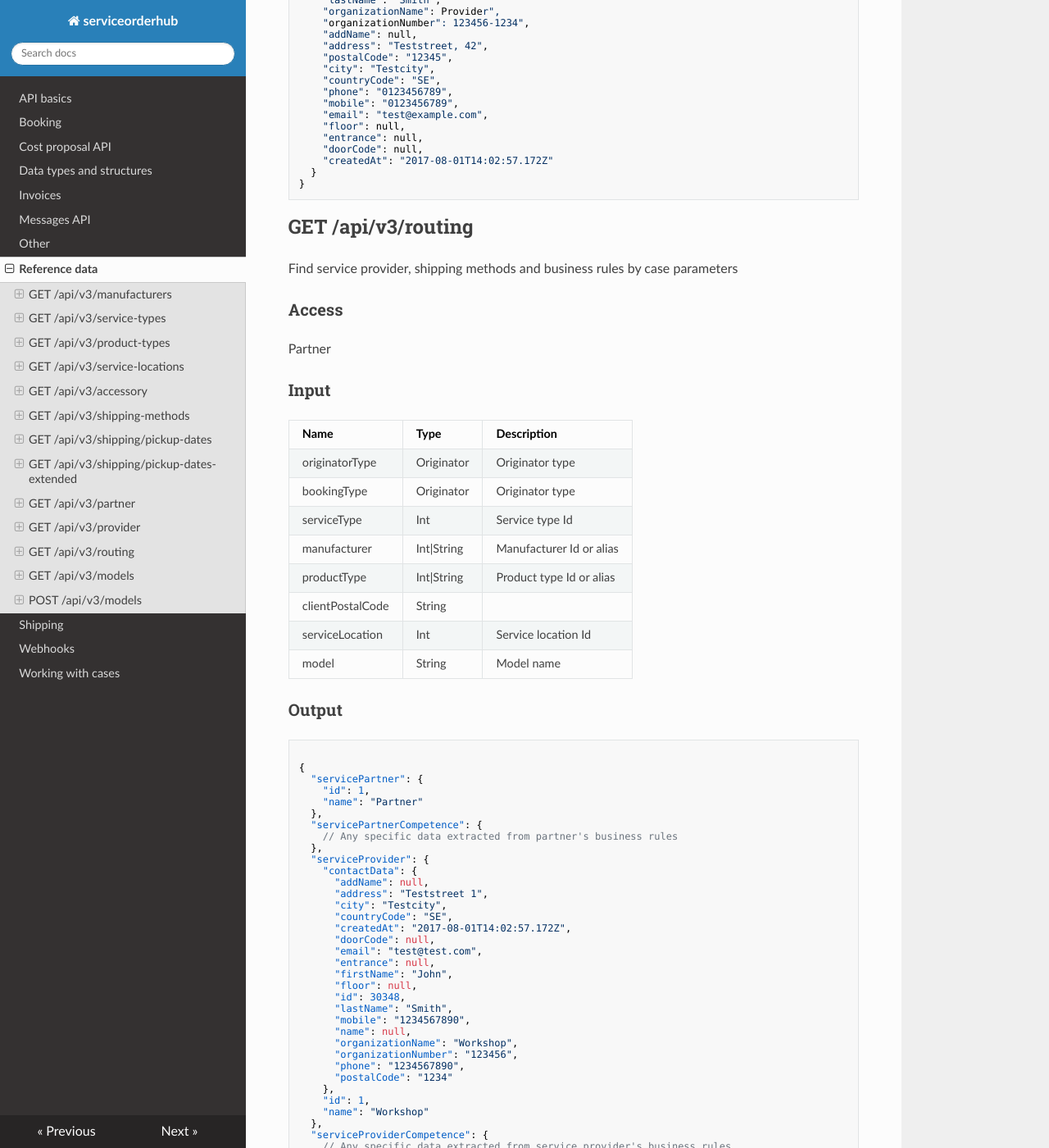
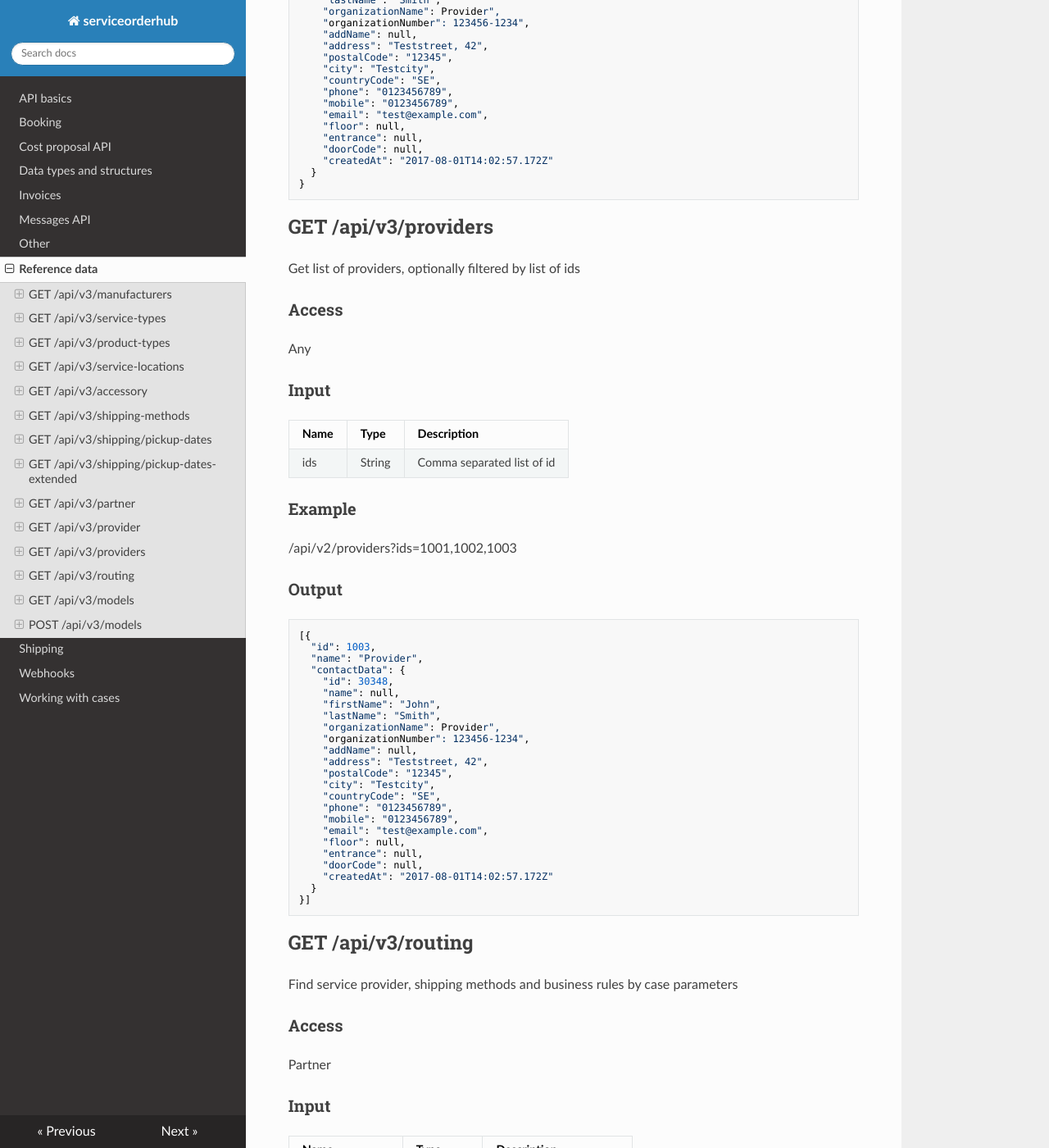
Before and after one commit to infocareworkshop/serviceorderhub-docs, an MkDocs documentation site: the page built from docs/Reference data.md, in a window 1280 px wide and 1400 px high, scrolled down 7778 px. Shown: the whole window at 82% size. Built offline with MkDocs 1.6.1, drawn with Linux system fonts in a browser that asks for light colours; nearby versions of some CDN libraries.

Commit message:
[No ticket] Add /providers endpoint

````diff
--- a/docs/Reference data.md
+++ b/docs/Reference data.md
@@ -394,6 +394,53 @@ Any
 }
 ```
 
+## GET /api/v3/providers
+
+Get list of providers, optionally filtered by list of ids
+
+### Access
+
+Any
+
+### Input
+
+| Name               | Type     | Description                                 |
+|--------------------|----------|---------------------------------------------|
+| ids                | String   | Comma separated list of id                  |
+
+### Example
+
+/api/v2/providers?ids=1001,1002,1003
+
+### Output
+
+```
+[{
+  "id": 1003,
+  "name": "Provider",
+  "contactData": {
+    "id": 30348,
+    "name": null,
+    "firstName": "John",
+    "lastName": "Smith",
+    "organizationName": Provider",
+    "organizationNumber": 123456-1234",
+    "addName": null,
+    "address": "Teststreet, 42",
+    "postalCode": "12345",
+    "city": "Testcity",
+    "countryCode": "SE",
+    "phone": "0123456789",
+    "mobile": "0123456789",
+    "email": "test@example.com",
+    "floor": null,
+    "entrance": null,
+    "doorCode": null,
+    "createdAt": "2017-08-01T14:02:57.172Z"
+  }
+}]
+```
+
 ## GET /api/v3/routing
 
 Find service provider, shipping methods and business rules by case parameters
````
